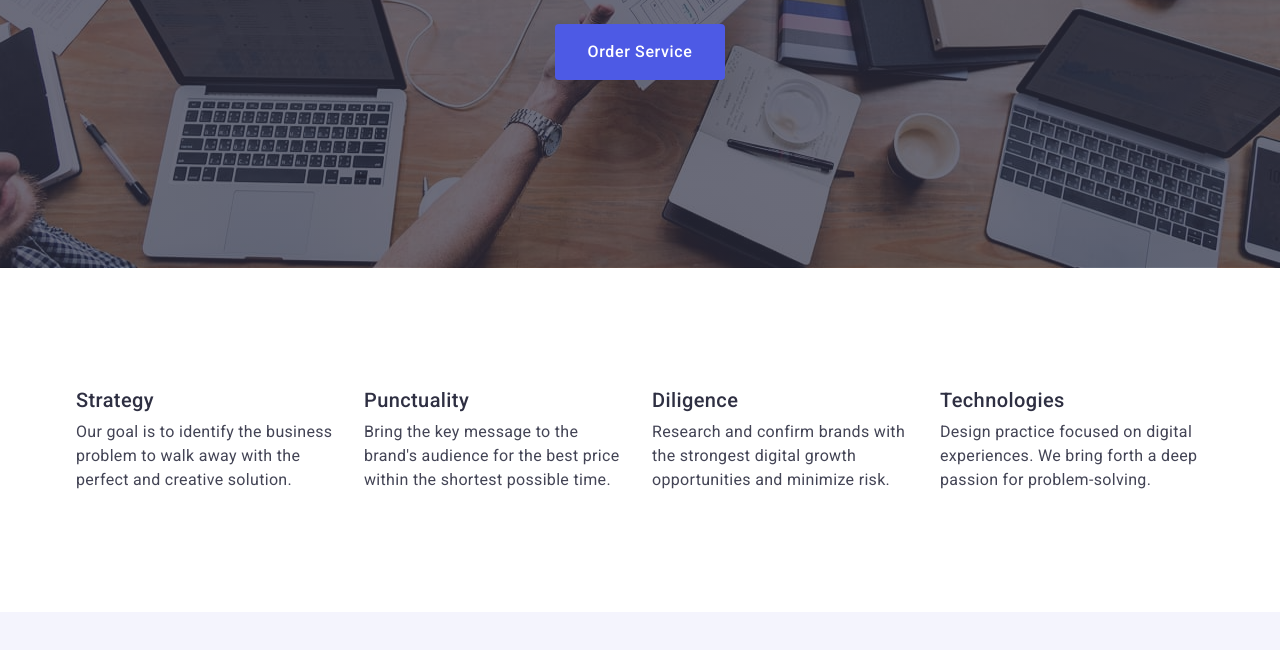
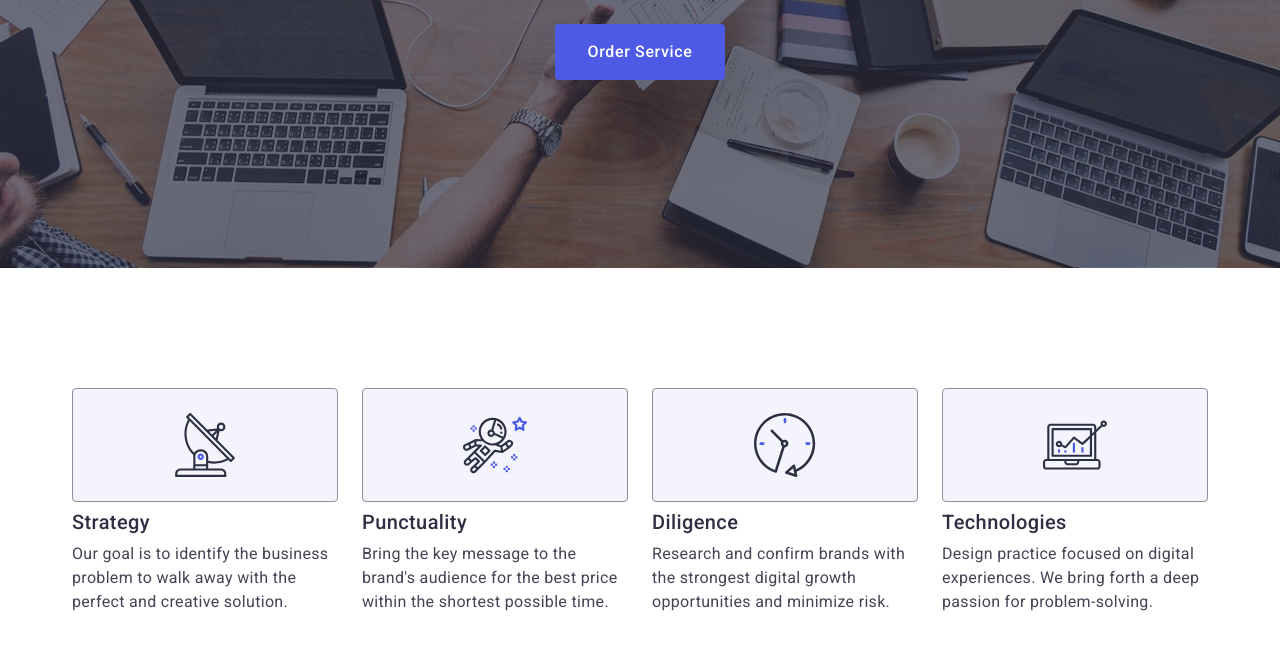
Before and after one commit to daryatsitova/goit-markup-hw-04, a plain HTML site: page index.html in a window 1280 px wide. Shown: the part 406-1056 px from the top of the page. Drawn offline with nearby package versions, Linux system fonts and the light colour scheme.

Commit message:
features icon

```diff
--- a/css/styles.css
+++ b/css/styles.css
@@ -196,6 +196,17 @@ button {
     flex-basis: calc((100% - 72px) / 4);
 }
 
+.wrap-icon {
+    display: flex;
+    justify-content: center;
+    align-items: center;
+    padding: 24px 100px;
+    border: 1px solid #8e8f99;
+    border-radius: 4px;
+    background-color: #f4f4fd;
+    margin-bottom: 8px;
+}
+
 .features-subtitle {
     margin-bottom: 8px;
         font-weight: 500;
--- a/index.html
+++ b/index.html
@@ -50,24 +50,44 @@
                 <h2 class="features-title visually-hidden">Features</h2>
                 <ul class="features-list">
                     <li class="features-item">
+                        <div class="wrap-icon">
+                            <svg class="features-icon-svg" width="64" height="64">
+                              <use href="./images/icons.svg#icon-antenna"></use>
+                            </svg>
+                        </div>
                         <h3 class="features-subtitle">Strategy</h3>
                         <p class="features-text">
                             Our goal is to identify the business problem to walk away with the perfect and creative solution.
                         </p>
                     </li>
                     <li class="features-item">
+                        <div class="wrap-icon">
+                            <svg class="features-icon-svg" width="64" height="64">
+                                <use href="./images/icons.svg#icon-astronaut"></use>
+                            </svg>
+                        </div>
                         <h3 class="features-subtitle">Punctuality</h3>
                         <p class="features-text">
                             Bring the key message to the brand's audience for the best price within the shortest possible time.
                         </p>
                     </li>
                     <li class="features-item">
+                        <div class="wrap-icon">
+                            <svg class="features-icon-svg" width="64" height="64">
+                                <use href="./images/icons.svg#icon-clock"></use>
+                            </svg>
+                        </div>
                         <h3 class="features-subtitle">Diligence</h3>
                         <p class="features-text">
                             Research and confirm brands with the strongest digital growth opportunities and minimize risk.
                         </p>
                     </li>
                     <li class="features-item">
+                        <div class="wrap-icon">
+                            <svg class="features-icon-svg" width="64" height="64">
+                                <use href="./images/icons.svg#icon-diagram"></use>
+                            </svg>
+                        </div>
                         <h3 class="features-subtitle">Technologies</h3>
                         <p class="features-text">
                             Design practice focused on digital experiences. We bring forth a deep passion for problem-solving.
```
Also changed, not shown: images/icons.svg (added).
